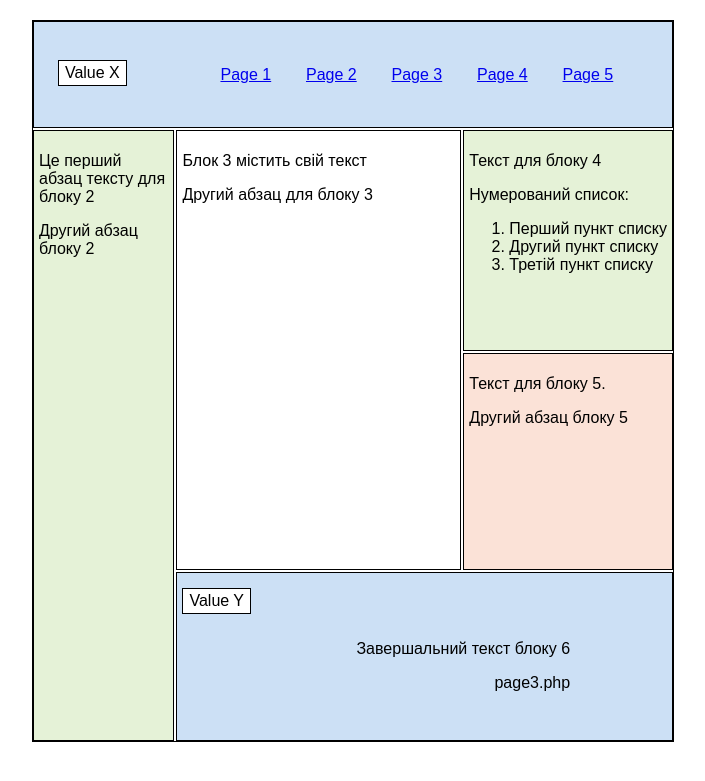
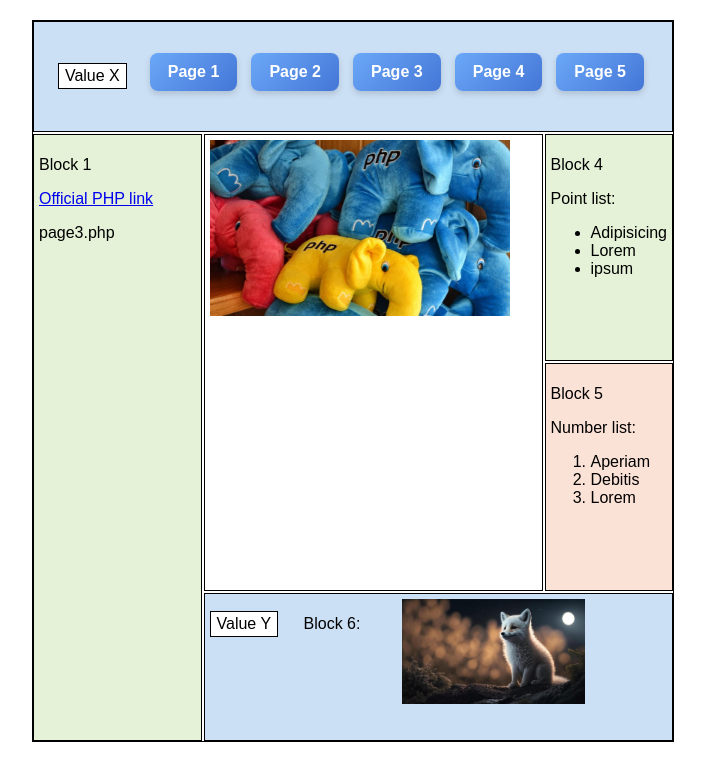
Before and after one commit to Crosshell/php-lab, a PHP site: page /page3.php in a window 1280 px wide. Shown: the top 781 px of the page, without its empty margins (287-992 px from the left). Run offline with PHP 8.4, Linux system fonts and the light colour scheme.

Commit message:
feat: add fox image

```diff
--- a/config.php
+++ b/config.php
@@ -1,4 +1,5 @@
 <?php
+
 $x = "Value X";
 $y = "Value Y";
 
--- /dev/null
+++ b/index.php
@@ -0,0 +1 @@
+<?php include './page1.php';
--- a/page3.php
+++ b/page3.php
@@ -1,17 +1,36 @@
 <?php
 
+$link = "https://www.php.net";
+$currentFileName = basename($_SERVER['PHP_SELF']);
+$imagePath = "./images/php.jpg";
+$interactiveImagePath = "./images/fox.jpg";
+
 $content = [
-    2 => "<p>Це перший абзац тексту для блоку 2</p><p>Другий абзац блоку 2</p>",
-    3 => "<p>Блок 3 містить свій текст</p><p>Другий абзац для блоку 3</p>",
-    4 => "<p>Текст для блоку 4</p>
-          <p>Нумерований список:</p>
+    2 => "<p>Block 1</p>
+          <a href=" . $link . " target=\"_blank\">Official PHP link</a>
+          <p>" . $currentFileName . "</p>",
+    3 => "<img src=". $imagePath . " alt=\"image\" style=\"width:100%; max-width:300px;\">",
+    4 => "<p>Block 4</p>
+          <p>Point list:</p>
+          <ul>
+              <li>Adipisicing</li>
+              <li>Lorem</li>
+              <li>ipsum</li>
+          </ul>",
+    5 => "<p>Block 5</p>
+          <p>Number list:</p>
           <ol>
-              <li>Перший пункт списку</li>
-              <li>Другий пункт списку</li>
-              <li>Третій пункт списку</li>
+              <li>Aperiam</li>
+              <li>Debitis</li>
+              <li>Lorem</li>
           </ol>",
-    5 => "<p>Текст для блоку 5.</p><p>Другий абзац блоку 5</p>",
-    6 => "<p>Завершальний текст блоку 6</p><p>" . basename($_SERVER['PHP_SELF']) . "</p>"
+    6 => '<p>Block 6:</p>
+          <img src=' . $interactiveImagePath. ' usemap="#map1" alt="Map" style="width:50%;">
+          <map name="map1">
+              <area shape="rect" coords="0,0,100,100" href="page1.php" alt="Зона 1">
+              <area shape="circle" coords="150,75,50" href="page2.php" alt="Зона 2">
+              <area shape="poly" coords="200,0,250,50,200,100,150,50" href="page5.php" alt="Зона 3">
+          </map>',
 ];
 
 include "./samples/sample.php";
--- a/styles/style.css
+++ b/styles/style.css
@@ -60,8 +60,36 @@ body {
     display: flex;
     justify-content: space-evenly;
     list-style: none;
+    padding: 0;
+    margin: 0;
+    gap: 10px;
 }
 
+.content ul li a {
+    display: inline-block;
+    padding: 10px 18px;
+    background: linear-gradient(135deg, #6ba8f8, #4476d6);
+    color: #fff;
+    text-decoration: none;
+    border-radius: 8px;
+    font-weight: bold;
+    transition: all 0.3s ease;
+    box-shadow: 0 3px 6px rgba(0,0,0,0.15);
+}
+
+.content ul li a:hover {
+    background: linear-gradient(135deg, #4476d6, #6ba8f8);
+    transform: translateY(-2px);
+    box-shadow: 0 5px 12px rgba(0,0,0,0.2);
+}
+
+.content ul li a:active {
+    transform: translateY(0);
+    box-shadow: 0 2px 4px rgba(0,0,0,0.2);
+}
+
+
 .block6 .content{
-    text-align: end ;
+    display: inline-flex;
+    justify-content: space-around;
 }
```
Also changed, not shown: page1.php (+30 -5 lines), page2.php (+30 -5 lines), page4.php (+25 -6 lines), page5.php (+27 -8 lines), images/fox.jpg (added).
